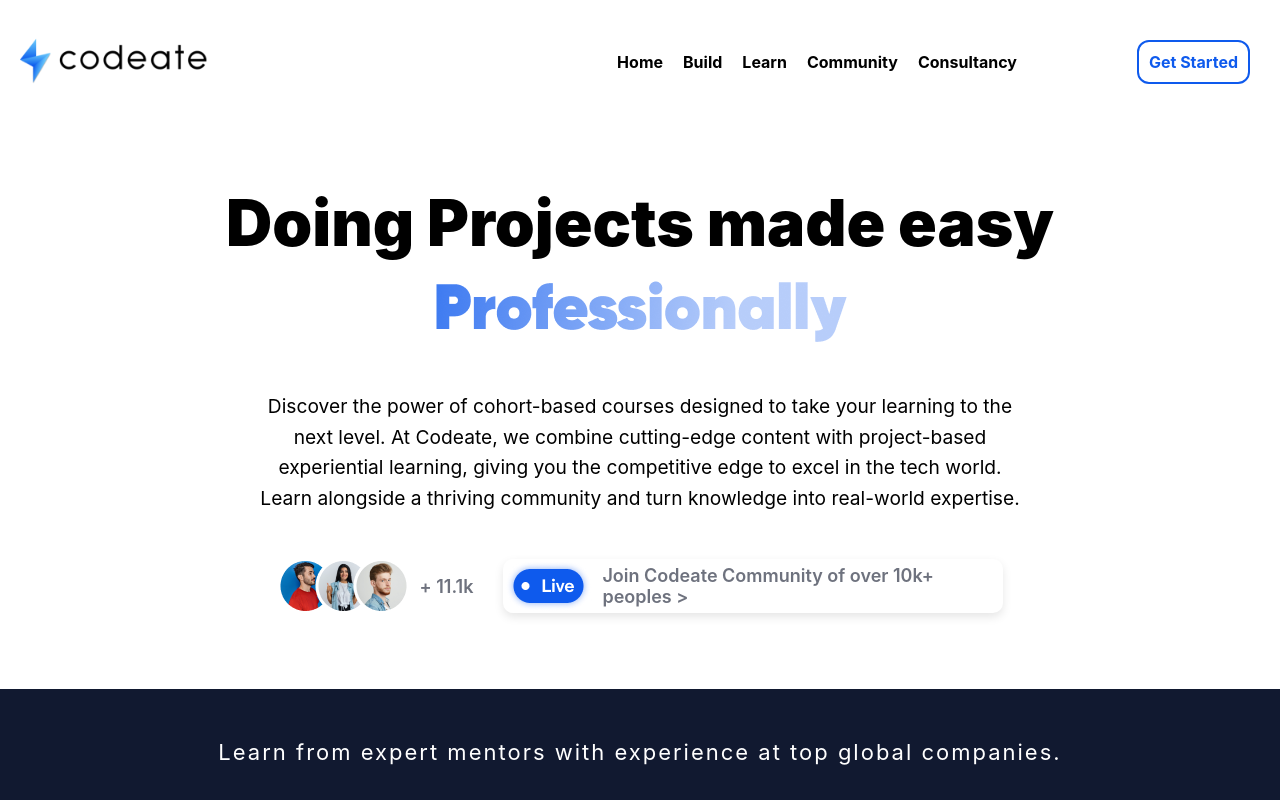
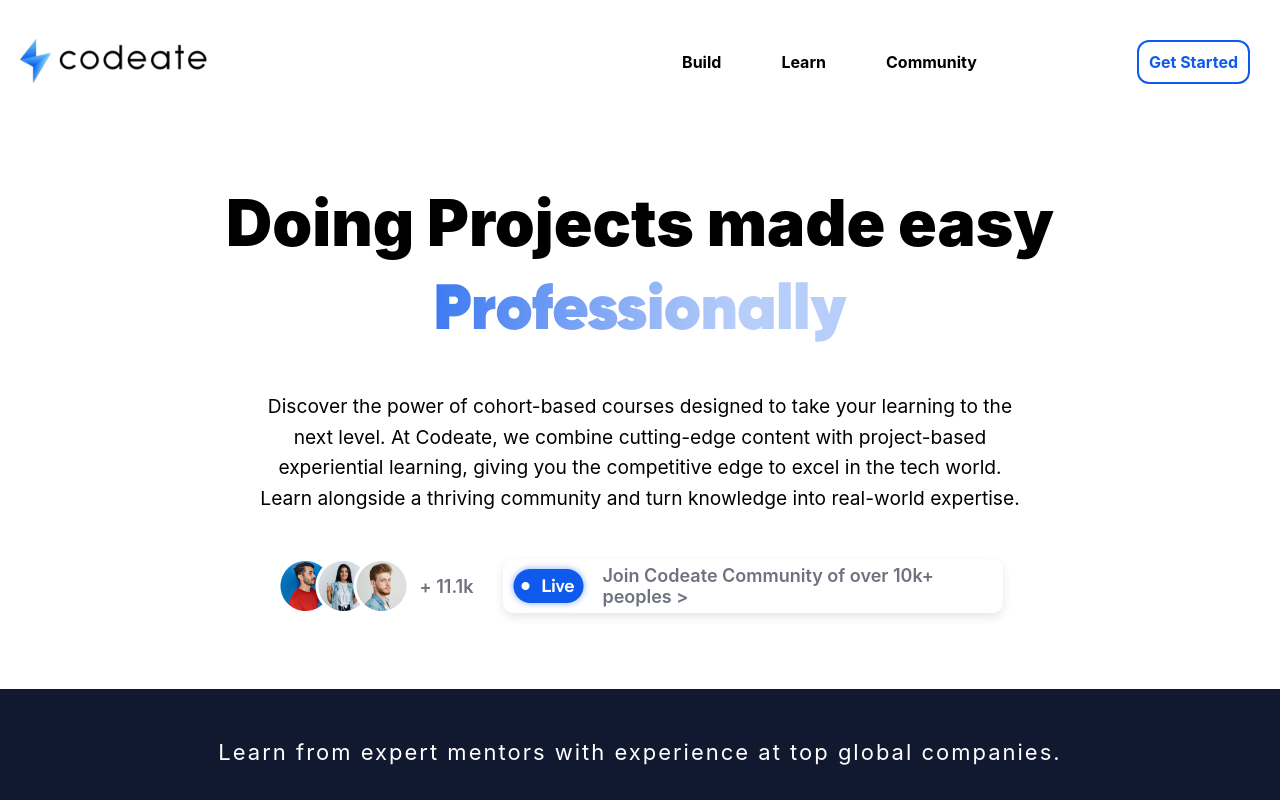
Before and after one commit to itskdhere/codeate-2025, a React (Create React App) app in the folder client/: page / in a window 1280 px wide. Shown: the top 800 px of the page. Built offline with nearby package versions, Linux system fonts and the light colour scheme.

Commit message:
removed home, consultancy li

```diff
--- a/client/src/App.css
+++ b/client/src/App.css
@@ -23,7 +23,7 @@
   display: grid;
   grid-auto-flow: column;
   list-style-type: none;
-  gap: 20px;
+  gap: 60px;
   margin: 20px;
   text-decoration: none;
 }
--- a/client/src/App.js
+++ b/client/src/App.js
@@ -22,11 +22,11 @@ function App() {
        <div className=''> {/*This div is for putting the menus of the navigation*/}
        <nav>
           <ul class='nav-address'>
-            <li style={{color:'white'}}><Link to="/">Home</Link></li>
+            {/* <li style={{color:'white'}}><Link to="/">Home</Link></li> */}
             <li><Link to="/testimonial">Build</Link></li>
             <li><Link to="/learn">Learn</Link></li>
             <li><Link to="/community">Community</Link></li>
-            <li><Link to="/consultancy">Consultancy</Link></li>
+            {/* <li><Link to="/consultancy">Consultancy</Link></li> */}
             <li className='getStarted'>
               <Link to="#">
                 <p>Get Started</p>
```
